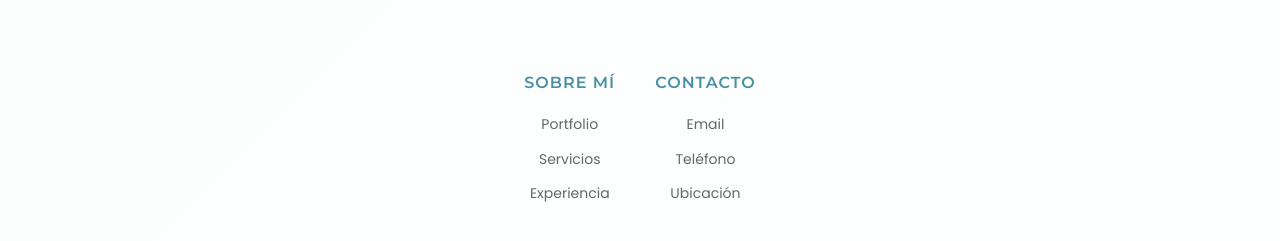
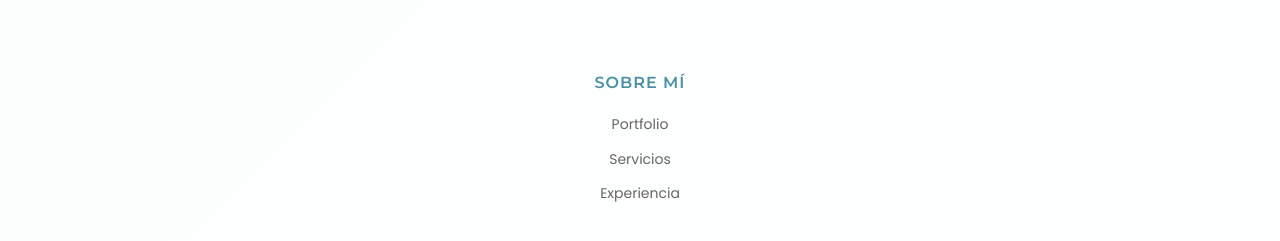
Before and after one commit to dchamale-gif/WebEuchuy, a plain HTML site: page index.html in a window 1280 px wide. Shown: the part 2423-2664 px from the top of the page. Drawn offline with Linux system fonts and the light colour scheme; no server answers.

```diff
--- a/index.html
+++ b/index.html
@@ -170,12 +170,6 @@
           <a href="#">Servicios</a>
           <a href="#">Experiencia</a>
         </div>
-        <div class="foot-col">
-          <h4>Contacto</h4>
-          <a href="mailto:contacto@eunicechuy.com">Email</a>
-          <a href="tel:+502XXXXXXXX">Teléfono</a>
-          <a href="#">Ubicación</a>
-        </div>
       </div>
     </div>
   </footer>
```
